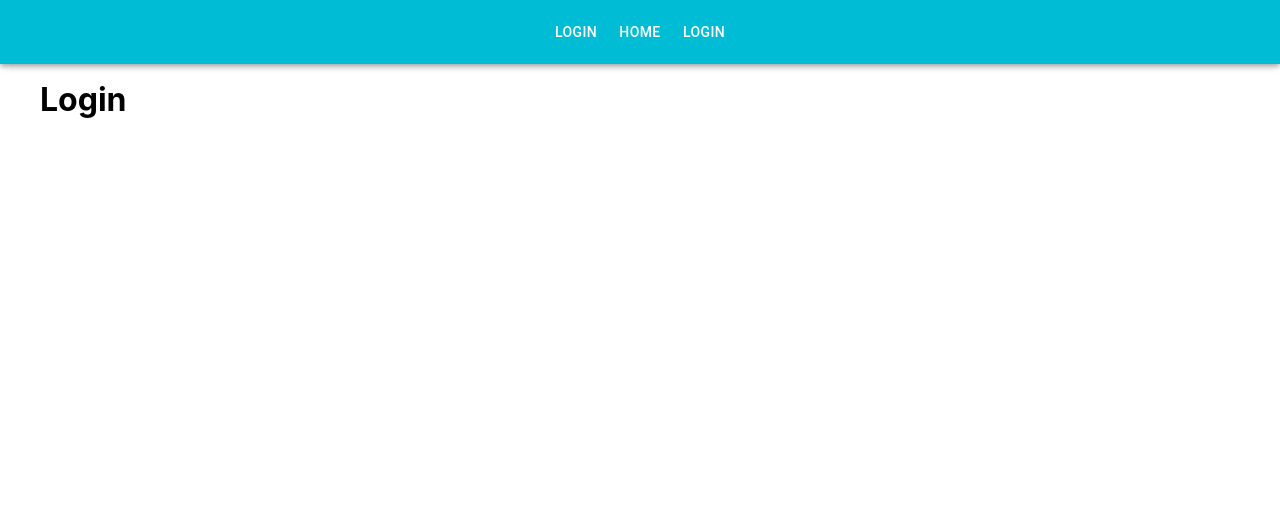
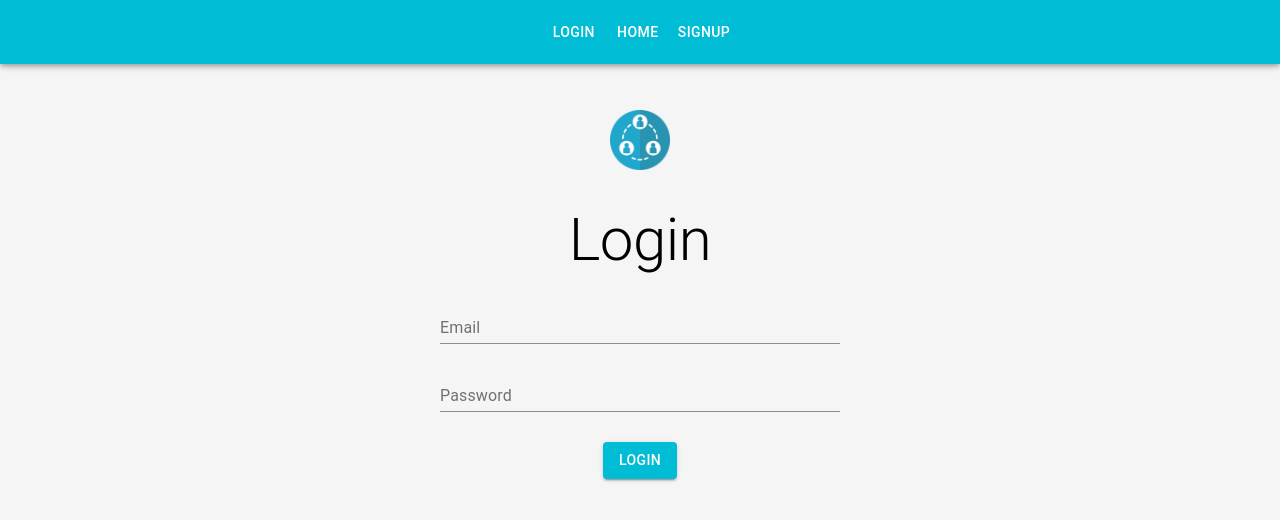
Before and after one commit to imrajat7/socialize-client, a React (Create React App) app: page /login in a window 1280 px wide. Shown: the top 520 px of the page. Built offline with nearby package versions, Linux system fonts and the light colour scheme.

Commit message:
login page and home page added

```diff
--- a/package.json
+++ b/package.json
@@ -8,6 +8,7 @@
     "@testing-library/react": "^9.3.2",
     "@testing-library/user-event": "^7.1.2",
     "axios": "^0.19.2",
+    "dayjs": "^1.8.27",
     "react": "^16.13.1",
     "react-dom": "^16.13.1",
     "react-router-dom": "^5.2.0",
@@ -34,5 +35,8 @@
       "last 1 safari version"
     ]
   },
-  "proxy": "https://us-central1-socialize-62b1a.cloudfunctions.net/api"
+  "proxy": "https://us-central1-socialize-62b1a.cloudfunctions.net/api",
+  "devDependencies": {
+    "prettier": "2.0.5"
+  }
 }
--- a/src/App.css
+++ b/src/App.css
@@ -1,15 +1,21 @@
 html,
-body{
+body {
   margin: 0;
-  font-family: -apple-system, BlinkMacSystemFont, 'Segoe UI', 'Roboto', 'Oxygen',
-    'Ubuntu', 'Cantare11', 'Fira Sans', 'Droid Sans', 'Helvetica Neue', sans-serif;
+  font-family: -apple-system, BlinkMacSystemFont, "Segoe UI", "Roboto", "Oxygen",
+    "Ubuntu", "Cantare11", "Fira Sans", "Droid Sans", "Helvetica Neue",
+    sans-serif;
+  background-color: rgb(245, 245, 245);
 }
 
-.container{
+.container {
   margin: 80px auto 0 auto;
-  max-width: 1200px
+  max-width: 1200px;
 }
 
-.nav-container{
+.nav-container {
   margin: auto;
 }
+
+a {
+  text-decoration: none;
+}
--- a/src/App.js
+++ b/src/App.js
@@ -1,31 +1,34 @@
-import React from 'react';
-import {BrowserRouter, Route, Switch} from 'react-router-dom';
-import './App.css';
+import React from "react";
+import { BrowserRouter, Route, Switch } from "react-router-dom";
+import "./App.css";
 
-import {MuiThemeProvider} from '@material-ui/core/styles';
-import {createMuiTheme} from '@material-ui/core/styles';
+import { MuiThemeProvider } from "@material-ui/core/styles";
+import { createMuiTheme } from "@material-ui/core/styles";
 // pages
-import home from './pages/home';
-import login from './pages/login';
-import signup from './pages/signup';
+import home from "./pages/home";
+import login from "./pages/login";
+import signup from "./pages/signup";
 // components
-import Navbar from './components/Navbar';
+import Navbar from "./components/Navbar";
 
 const theme = createMuiTheme({
-  palette:{
-    primary:{
-      light: '#33c9dc',
-      main: '#00bcd4',
-      dark: '#008394',
-      contrastText: '#fff'
+  palette: {
+    primary: {
+      light: "#33c9dc",
+      main: "#00bcd4",
+      dark: "#008394",
+      contrastText: "#fff",
     },
-    secondary:{
-      light: '#ff6333',
-      main: '#ff3d00',
-      dark: 'b22a00',
-      contrastText: '#fff'
-    }
-  }
+    secondary: {
+      light: "#ff6333",
+      main: "#ff3d00",
+      dark: "b22a00",
+      contrastText: "#fff",
+    },
+  },
+  typography: {
+    useNextVariants: true,
+  },
 });
 
 function App() {
@@ -36,9 +39,9 @@ function App() {
           <Navbar />
           <div className="container">
             <Switch>
-              <Route exact path='/' component={home} />
-              <Route exact path='/login' component={login} />
-              <Route exact path='/signup' component={signup} />
+              <Route exact path="/" component={home} />
+              <Route exact path="/login" component={login} />
+              <Route exact path="/signup" component={signup} />
             </Switch>
           </div>
         </BrowserRouter>
--- a/src/components/Navbar.js
+++ b/src/components/Navbar.js
@@ -1,22 +1,28 @@
-import React, { Component } from 'react'
-import {Link} from 'react-router-dom';
+import React, { Component } from "react";
+import { Link } from "react-router-dom";
 
-import AppBar from '@material-ui/core/AppBar';
-import Toolbar from '@material-ui/core/Toolbar';
-import Button from '@material-ui/core/Button';
+import AppBar from "@material-ui/core/AppBar";
+import Toolbar from "@material-ui/core/Toolbar";
+import Button from "@material-ui/core/Button";
 
 export class Navbar extends Component {
   render() {
     return (
       <AppBar>
         <Toolbar className="nav-container">
-          <Button color="inherit" component={Link} to="/login">Login</Button>
-          <Button color="inherit" component={Link} to="/home">Home</Button>
-          <Button color="inherit" component={Link} to="login">Login</Button>
+          <Button color="inherit" component={Link} to="/login">
+            Login
+          </Button>
+          <Button color="inherit" component={Link} to="/home">
+            Home
+          </Button>
+          <Button color="inherit" component={Link} to="/signup">
+            Signup
+          </Button>
         </Toolbar>
       </AppBar>
-    )
+    );
   }
 }
 
-export default Navbar
+export default Navbar;
--- /dev/null
+++ b/src/components/Scream.js
@@ -0,0 +1,67 @@
+import React, { Component } from "react";
+import { Link } from "react-router-dom";
+import withStyles from "@material-ui/core/styles/withStyles";
+import dayjs from "dayjs";
+import relativeTime from "dayjs/plugin/relativeTime";
+
+import Card from "@material-ui/core/Card";
+import CardContent from "@material-ui/core/CardContent";
+import CardMedia from "@material-ui/core/CardMedia";
+import Typography from "@material-ui/core/Typography";
+
+const styles = {
+  card: {
+    display: "flex",
+    marginBottom: 20,
+  },
+  image: {
+    minWidth: 200,
+  },
+  content: {
+    padding: 25,
+    objectFit: "cover",
+  },
+};
+
+export class Scream extends Component {
+  render() {
+    dayjs.extend(relativeTime);
+    const {
+      classes,
+      scream: {
+        body,
+        createdAt,
+        userImage,
+        userHandle,
+        screamId,
+        likeCount,
+        commentOut,
+      },
+    } = this.props;
+    return (
+      <Card className={classes.card}>
+        <CardMedia
+          image={userImage}
+          title="Profile Page"
+          className={classes.image}
+        />
+        <CardContent className={classes.content}>
+          <Typography
+            variant="h5"
+            component={Link}
+            to={`/users/${userHandle}`}
+            color="primary"
+          >
+            {userHandle}
+          </Typography>
+          <Typography variant="body2" color="textSecondary">
+            {dayjs(createdAt).fromNow()}
+          </Typography>
+          <Typography variant="body1">{body}</Typography>
+        </CardContent>
+      </Card>
+    );
+  }
+}
+
+export default withStyles(styles)(Scream);
--- a/src/pages/home.js
+++ b/src/pages/home.js
@@ -1,32 +1,36 @@
-import React, { Component } from 'react'
-import Axios from 'axios';
-import Grid from '@material-ui/core/Grid';
+import React, { Component } from "react";
+import Axios from "axios";
+import Grid from "@material-ui/core/Grid";
+import Scream from "../components/Scream";
 
 export class home extends Component {
-  constructor(props){
+  constructor(props) {
     super(props);
-    this.state={
-      screams: null
-    }
+    this.state = {
+      screams: null,
+    };
   }
 
-  componentDidMount(){
-    Axios.get('/screams')
-    .then(res=>{
-      console.log(res.data);
-      this.setState({
-        screams: res.data
+  componentDidMount() {
+    Axios.get("/screams")
+      .then((res) => {
+        this.setState({
+          screams: res.data,
+        });
       })
-    })
-    .catch(err=>{
-      console.log(err);
-    })
+      .catch((err) => {
+        console.log(err);
+      });
   }
 
   render() {
     let recentScreamsMarkup = this.state.screams ? (
-      this.state.screams.map(scream=> <p>{scream.body}</p>)
-    ): <p> Loading...</p>
+      this.state.screams.map((scream) => (
+        <Scream key={scream.screamId} scream={scream} />
+      ))
+    ) : (
+      <p> Loading...</p>
+    );
 
     return (
       <Grid container spacing={10}>
--- a/src/pages/login.js
+++ b/src/pages/login.js
@@ -1,13 +1,143 @@
-import React, { Component } from 'react'
+import React, { Component } from "react";
+import withStyles from "@material-ui/core/styles/withStyles";
+import PropTypes from "prop-types";
+import AppIcon from "./../images/icon.png";
+import Axios from "axios";
 
-export class Login extends Component {
+import Grid from "@material-ui/core/Grid";
+import Typography from "@material-ui/core/Typography";
+import TextField from "@material-ui/core/TextField";
+import Button from "@material-ui/core/Button";
+
+const styles = {
+  form: {
+    textAlign: "center",
+  },
+  image: {
+    height: 60,
+    width: "auto",
+    margin: "30px auto 20px auto",
+  },
+  pageTitle: {
+    margin: "10px auto 10px auto",
+  },
+  textField: {
+    margin: "10px auto 10px auto",
+  },
+  button: {
+    marginTop: 20,
+  },
+  customError: {
+    color: "red",
+    fontSize: "0.8rem",
+  },
+};
+
+export class login extends Component {
+  constructor() {
+    super();
+    this.state = {
+      email: "",
+      password: "",
+      loading: false,
+      errors: {},
+    };
+  }
+
+  handleSubmit = (e) => {
+    e.preventDefault();
+    this.setState({
+      loading: true,
+    });
+    const userData = {
+      email: this.state.email,
+      password: this.state.password,
+    };
+
+    Axios.post("/login", {
+      email: this.state.email,
+      password: this.state.password,
+    })
+      .then((res) => {
+        console.log(res.data);
+        this.setState({
+          loading: false,
+        });
+        this.props.history.push("/");
+      })
+      .catch((err) => {
+        this.setState({
+          errors: err.response.data,
+          loading: false,
+        });
+      });
+  };
+
+  handleChange = (e) => {
+    this.setState({
+      [e.target.name]: e.target.value,
+    });
+  };
+
   render() {
+    const { classes } = this.props;
+    const { errors, loading } = this.state;
     return (
-      <div>
-        <h1>Login</h1>
-      </div>
-    )
+      <Grid container className={classes.form}>
+        <Grid item sm />
+        <Grid item sm>
+          <img src={AppIcon} alt="App Logo" className={classes.image} />
+          <Typography variant="h2" className={classes.pageTitle}>
+            Login
+          </Typography>
+          <form noValidate onSubmit={this.handleSubmit}>
+            <TextField
+              id="email"
+              name="email"
+              type="email"
+              label="Email"
+              className={classes.textField}
+              helperText={errors.email}
+              error={errors.email ? true : false}
+              value={this.state.email}
+              onChange={this.handleChange}
+              fullWidth
+            />
+            <TextField
+              id="password"
+              name="password"
+              type="password"
+              label="Password"
+              helperText={errors.password}
+              error={errors.password ? true : false}
+              className={classes.textField}
+              value={this.state.password}
+              onChange={this.handleChange}
+              fullWidth
+            />
+            {errors.general && (
+              <Typography variant="body2" className={classes.customError}>
+                {errors.general}
+              </Typography>
+            )}
+            <Button
+              type="submit"
+              variant="contained"
+              color="primary"
+              className={classes.button}
+            >
+              Login
+            </Button>
+          </form>
+        </Grid>
+        <Grid item sm />
+      </Grid>
+    );
   }
 }
 
-export default Login
+login.propTypes = {
+  classes: PropTypes.object.isRequired,
+};
+
+export default withStyles(styles)(login);
--- a/src/pages/signup.js
+++ b/src/pages/signup.js
@@ -1,4 +1,4 @@
-import React, { Component } from 'react'
+import React, { Component } from "react";
 
 export class Signup extends Component {
   render() {
@@ -6,8 +6,8 @@ export class Signup extends Component {
       <div>
         <h1>signup page</h1>
       </div>
-    )
+    );
   }
 }
 
-export default Signup
+export default Signup;
```
Also changed, not shown: src/images/icon.png (added), 1 other file (tests, documents, lock files or other folders).
